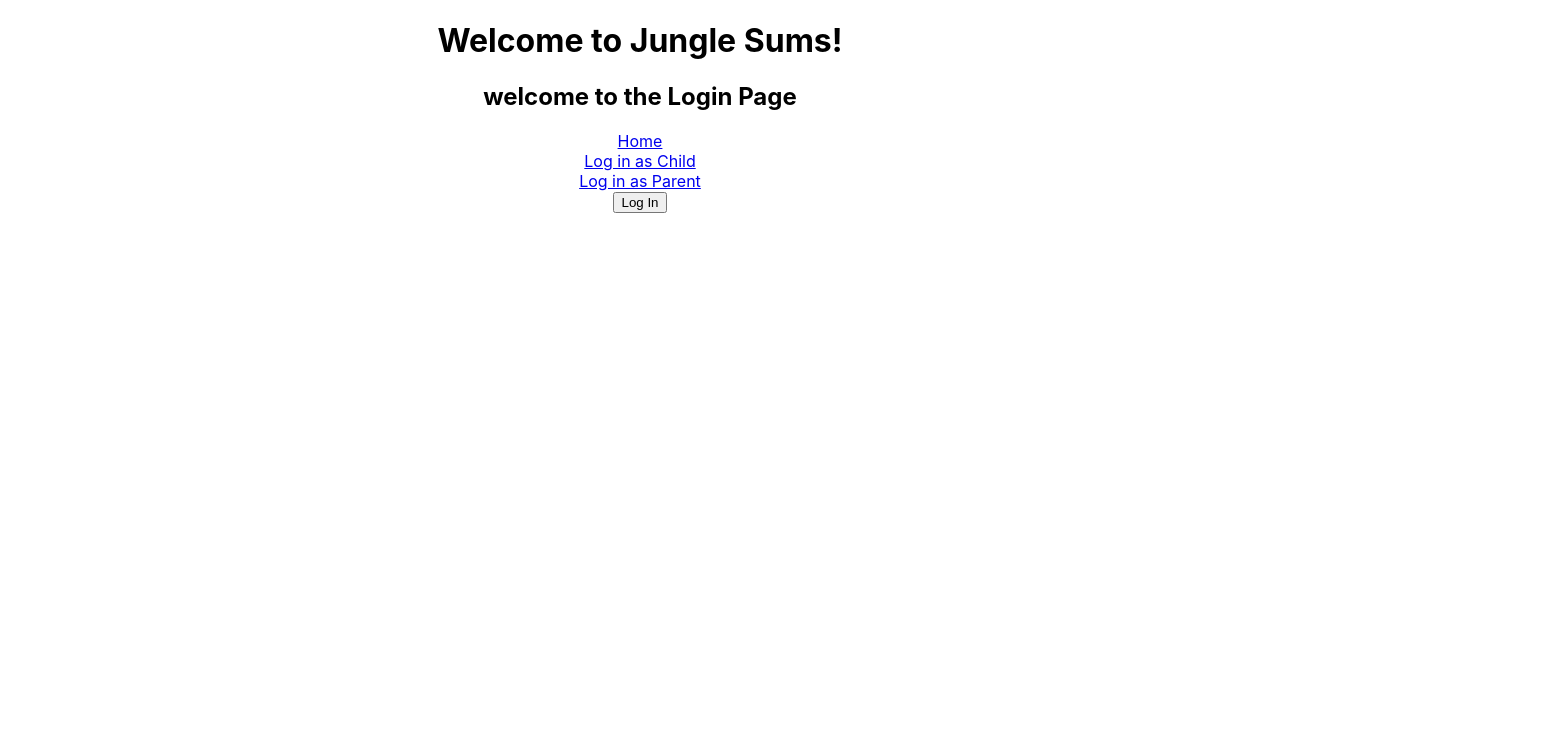
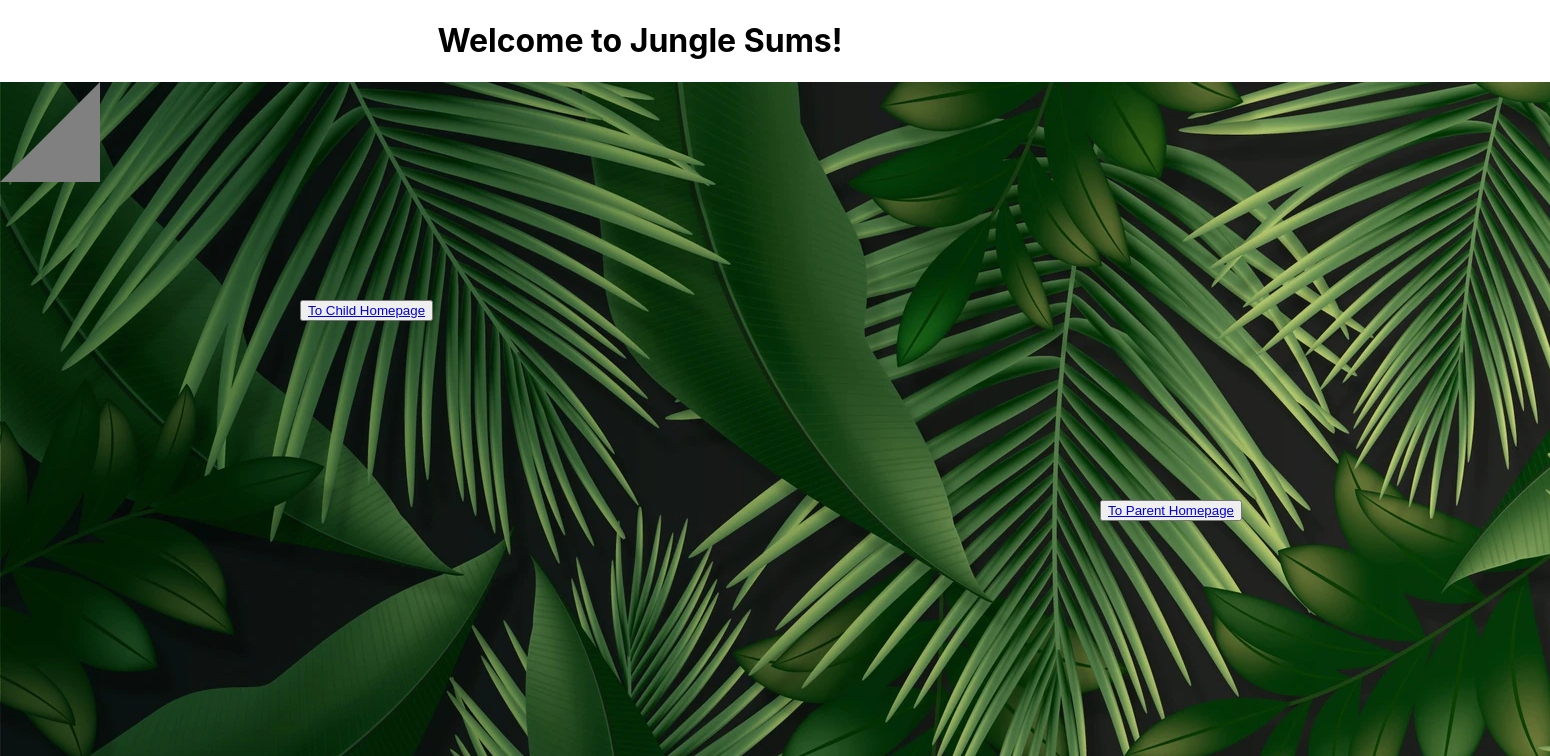
Before and after one commit to SchoolOfCode/final-project_front-end-full-stack-fam, a React (Create React App) app in the folder frontend-final-project/: page /login in a window 1280 px wide. Shown: the top 756 px of the page, 1550 px wide, since content can reach past the window. Built offline with nearby package versions, Linux system fonts and the light colour scheme.

Commit message:
Login page set up, Auth0 redirect needed to sort

```diff
--- a/frontend-final-project/src/routes/LandingPage/LandingPage.css
+++ b/frontend-final-project/src/routes/LandingPage/LandingPage.css
@@ -0,0 +1,24 @@
+  .second {
+    margin: 0px;
+    padding: 0px;
+    width: 1520px;
+    height: 110vh;
+    background-image: linear-gradient(to bottom right, rgb(39, 125, 69) 50%, white 50%);
+  /* background-color: #df1515;
+    background-image: linear-gradient(45deg, white 40%, #3f5943 55%);
+    justify-content:space-around;
+    min-height: 600px;
+    color: #383838; */
+  }
+
+  .child {
+    position: absolute;
+    top: 300px;
+    left: 300px;
+  }
+
+  .parent {
+    position: absolute;
+    top: 500px;
+    left: 1100px;
+  }
--- a/frontend-final-project/src/routes/LandingPage/LandingPage.js
+++ b/frontend-final-project/src/routes/LandingPage/LandingPage.js
@@ -4,17 +4,10 @@ import './LandingPage.css'
 export default function LandingPage() {
 
     return (
-      <>
-        <main>
-          <h2>Welcome to Landing Page</h2>
-          <p>Users will arrive at this page first</p>
-        </main>
-        <nav>
-          <Link to="/login">Login</Link>
+    <>
+     <nav>
+          <Link to="/login">Back to Log In</Link>
         </nav>
-        <nav>
-          <Link to="/signup">Signup</Link>
-        </nav>
-      </>
+    </>
     );
   }
--- a/frontend-final-project/src/routes/LoginPage/LoginPage.css
+++ b/frontend-final-project/src/routes/LoginPage/LoginPage.css
@@ -0,0 +1,37 @@
+#container {
+  height: 700px;
+  width: 1550px;
+  overflow: hidden;
+  background-image: url(natural-background-with-realistic-leaves_52683-12799.jpeg);
+}
+
+#triangle-topleft {
+  position:relative;
+  width: 0;
+  height: 0;
+  border-bottom: 100px solid gray;
+  border-left: 100px solid transparent;
+}
+
+
+
+
+ /* .second {
+    margin: 0px;
+    padding: 0px;
+    width: 1520px;
+    height: 110vh;
+    background-image: linear-gradient(to bottom right, rgb(39, 125, 69) 50%, white 50%);
+  } */
+
+  .child {
+    position: absolute;
+    top: 300px;
+    left: 300px;
+  }
+
+  .parent {
+    position: absolute;
+    top: 500px;
+    left: 1100px;
+  }
--- a/frontend-final-project/src/routes/LoginPage/LoginPage.js
+++ b/frontend-final-project/src/routes/LoginPage/LoginPage.js
@@ -1,23 +1,19 @@
-import { Link } from 'react-router-dom'
-import './LoginPage.css'
+import { Link } from "react-router-dom";
+import "./LoginPage.css";
 
 export default function LoginPage() {
+  return (
+    <>
+      <div id="container">
+  <div id="triangle-topleft"></div>
+</div>
+      <button class="child">
+        {<Link to="/child">To Child Homepage</Link>}
+      </button>
 
-    return (
-      <>
-        <main>
-          <h2>welcome to the Login Page</h2>
-
-        </main>
-        <nav>
-          <Link to="/">Home</Link>
-        </nav>
-        <nav>
-          <Link to="/child">Log in as Child</Link>
-        </nav>
-        <nav>
-          <Link to="/parent">Log in as Parent</Link>
-        </nav>
-      </>
-    );
-  }
+      <button class="parent">
+        {<Link to="/parent">To Parent Homepage</Link>}
+      </button>
+    </>
+  );
+}
```
Also changed, not shown: frontend-final-project/src/components/App/App.js (+19 -22 lines), frontend-final-project/src/routes/LoginPage/natural-background-with-realistic-leaves_52683-12799.jpeg (added).
